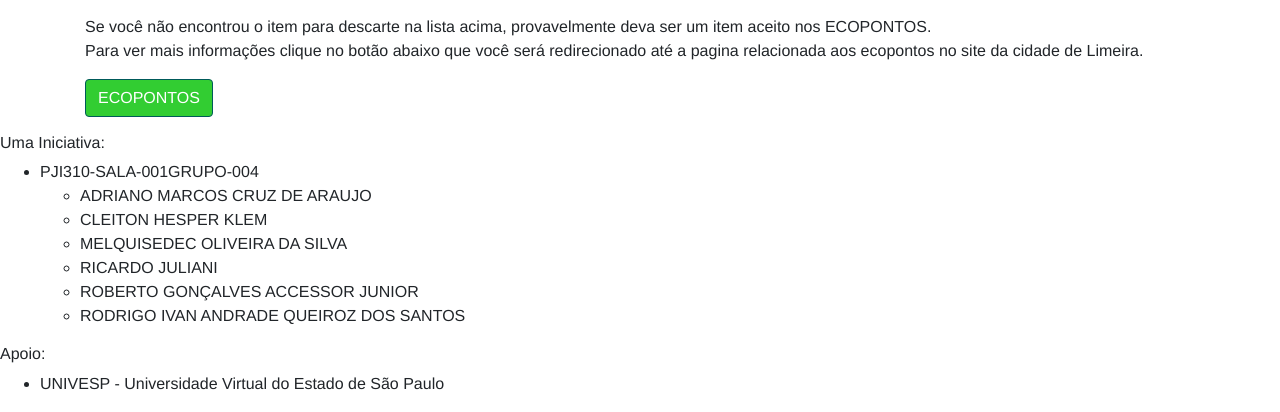
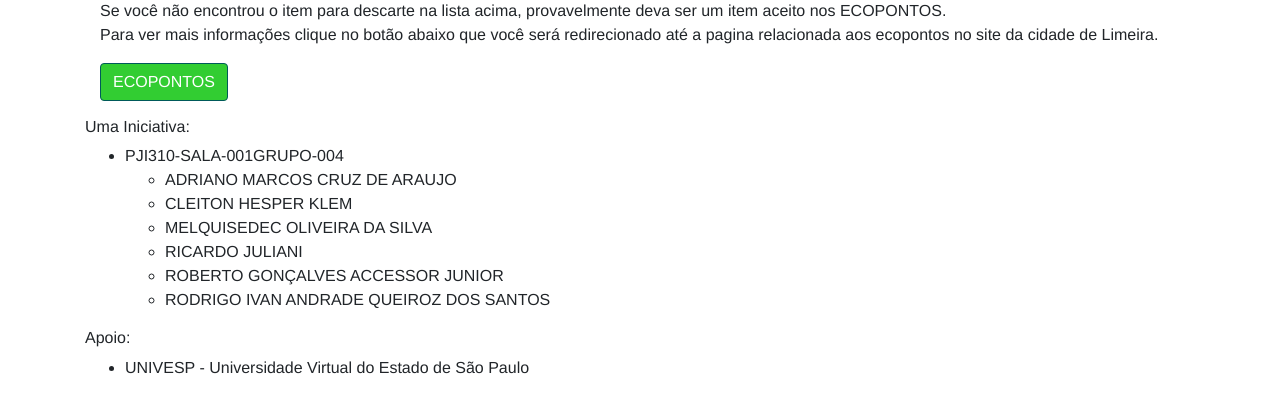
Before and after one commit to Cleitonklem/ProjetoIntegrador, a Flask app: page / in a window 1280 px wide. Shown: the part 690-1102 px from the top of the page. After the commit the page ends 1064 px from the top, so only its background shows below. Run offline with Flask 3, Linux system fonts and the light colour scheme; some libraries are stand-ins or nearby versions.

Commit message:
atualização

```diff
--- a/templates/base.html
+++ b/templates/base.html
@@ -15,7 +15,7 @@
 
   </head>
 
-  <body>
+  <body class="container">
     <nav class="navbar navbar-expand-md navbar-light bg-light">
         <a class="navbar-brand" href="{{ url_for('index')}}">Busca</a>
         <button class="navbar-toggler" type="button" data-toggle="collapse" data-target="#navbarNav" aria-controls="navbarNav" aria-expanded="false" aria-label="Toggle navigation">
@@ -40,19 +40,20 @@
         </div>
     </nav>
 
-    <p>
     <div class="card text-center">
         <div class="card-body">
             <a class="btn btn-block" href="{{ url_for('index') }}"><h1>Descarte Certo Limeira</h1></a>
-            <p><h6 class="card-subtitle mb-2 text-muted">O App que te mostra onde descartar resíduos corretamente na cidade de Limeira!</h6>
+            <h6 class="card-subtitle mb-2 text-muted">O App que te mostra onde descartar resíduos corretamente na cidade de Limeira!</h6>
         </div>
     </div>
 
-    <div class="container">
+    <p>
+        <div>
             {% block content %}
 
             {% endblock %}
         </div>
+
     <footer>
         <p>
         <h6>Uma Iniciativa:</h6>
--- a/templates/index.html
+++ b/templates/index.html
@@ -35,10 +35,12 @@
 	            </div>
 	        </div>
         <p></div>
+        <div class="container">
         Se você não encontrou o item para descarte na lista acima, provavelmente deva ser um item aceito nos ECOPONTOS.
         <p>Para ver mais informações clique no botão abaixo que você será redirecionado até a pagina relacionada aos
             ecopontos no site da cidade de Limeira.</p>
         <p><a href="https://www.limeira.sp.gov.br/sitenovo/service.php?servico=1&categoria=3&item=85&conteudo=540#view_content_service" target="_blank" class="btn btn-primary" role="button" aria-pressed="true">ECOPONTOS</a></p>
+        </div>
     </body>
 
 {% endblock %}
```
Lines whose indentation alone changed are shown as unchanged.
